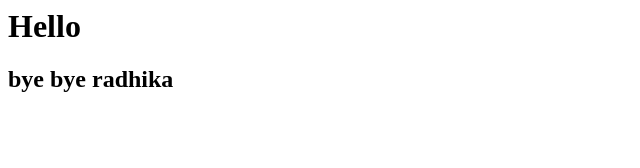
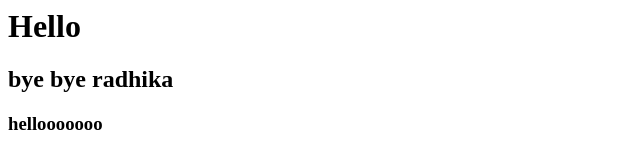
Before and after one commit to anshikakaushik17/anshika17, a plain HTML site: page index.html in a window 1280 px wide. Shown: the whole page, without its empty margins (0-640 px from the left). Drawn offline with Linux system fonts and the light colour scheme.

Commit message:
Update index.html

```diff
--- a/index.html
+++ b/index.html
@@ -1,2 +1,3 @@
 <h1>Hello</h1>
 <h2>bye bye radhika</h2>
+<h3>hellooooooo</h3>
```
